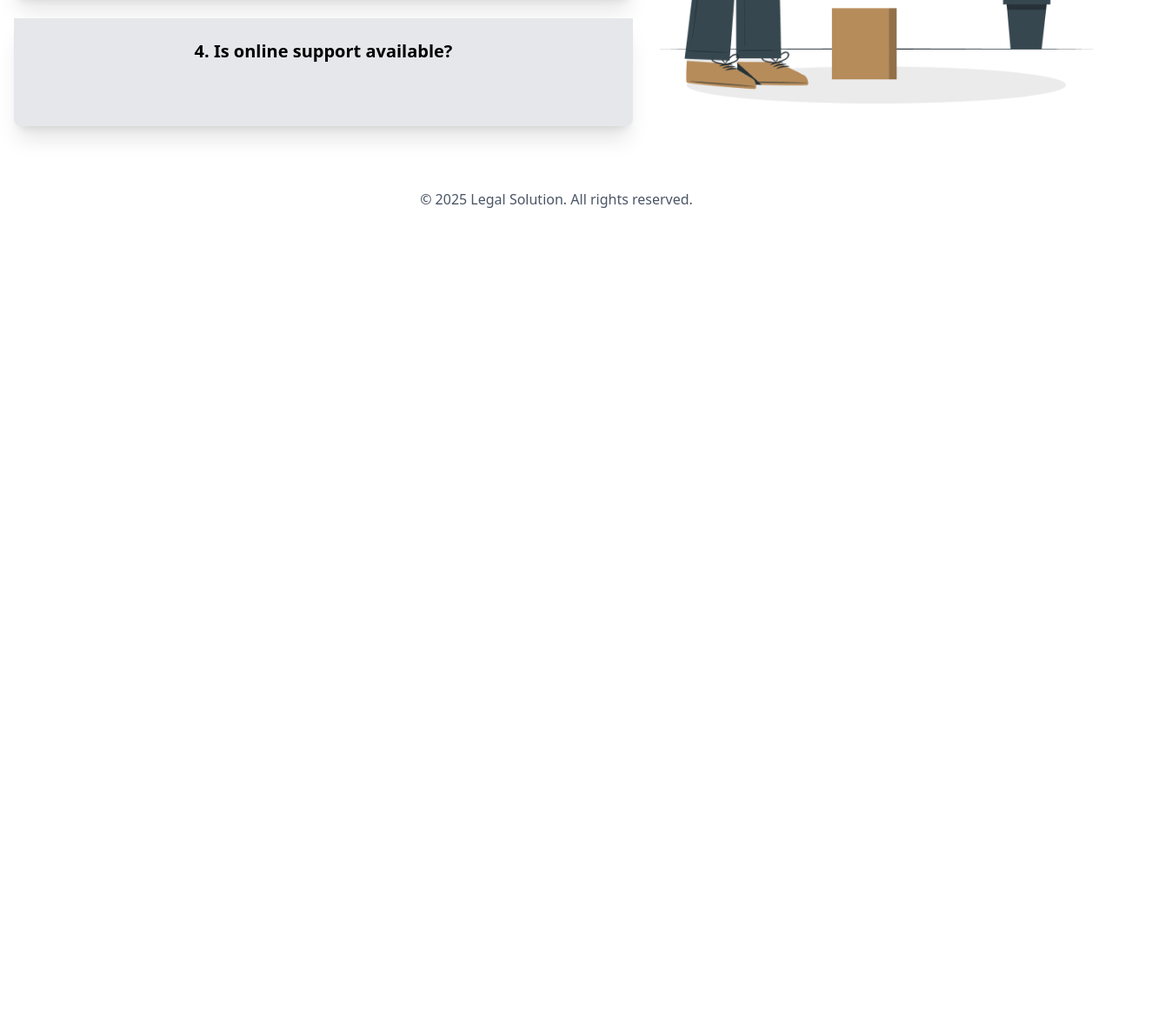
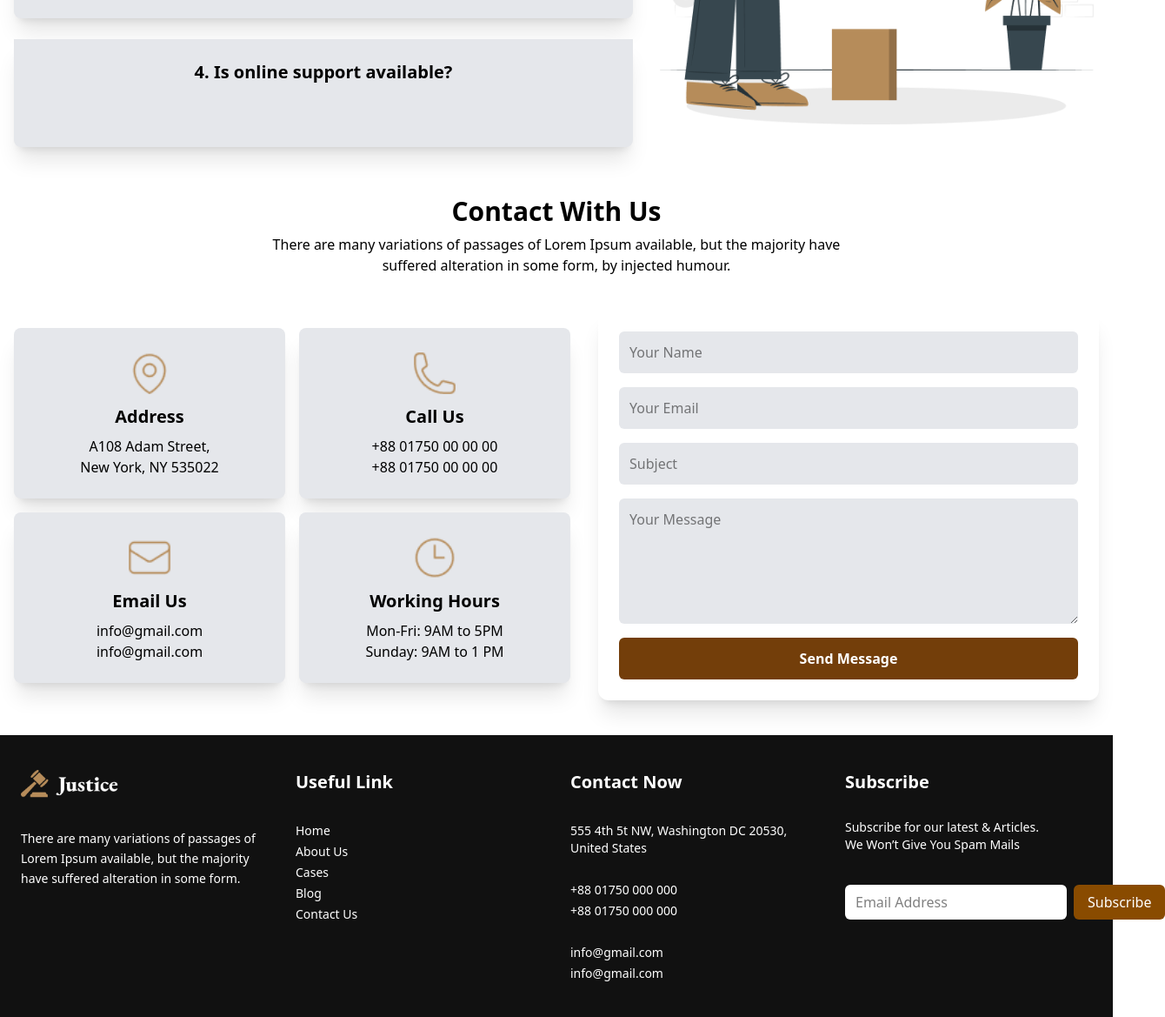
Before and after one commit to MollikaFaria06/legal-solution, a plain HTML site: page index.html in a window 1280 px wide. Shown: the part 2815-3984 px from the top of the page at 87% size, 1340 px wide, since content can reach past the window. Before the commit the page ends 3088 px from the top, so only its background shows below. Drawn offline with nearby package versions, Linux system fonts and the light colour scheme.

Commit message:
added footer section

```diff
--- a/index.html
+++ b/index.html
@@ -1,4 +1,4 @@
-<!DOCTYPE html>
+Last er footer part e h3 r p er moddhe onek gap hoye geche kemne komabo?<!DOCTYPE html>
 <html lang="en">
 <head>
   <meta charset="UTF-8" />
@@ -145,12 +145,102 @@
       </div>
       <img class="w-full max-w-lg" src="images/faq.png" alt="FAQ Image">
     </section>
+
+    <div>
+      <h2 class="text-2xl md:text-3xl font-bold text-center mt-14">Contact With Us</h2>
+      <h6 class="text-sm md:text-base text-center mt-2 px-4 md:px-20">There are many variations of passages of Lorem Ipsum available, but the majority have <br>suffered alteration in some form, by injected humour.</h6>
+    </div>
+
+   <section class="mt-10 flex flex-col lg:flex-row gap-8 items-center justify-center px-4">
+  <!-- Contact Info Cards -->
+  <div class="grid grid-cols-1 sm:grid-cols-2 gap-4 w-full max-w-2xl">
+    <div class="shadow-xl rounded-lg p-6 bg-gray-200">
+      <img class="w-14 mx-auto" src="images/location.png" alt="Location">
+      <h3 class="text-center text-xl font-bold my-2">Address</h3>
+      <p class="text-center">A108 Adam Street,<br>New York, NY 535022</p>
+    </div>
+
+    <div class="shadow-xl rounded-lg p-6 bg-gray-200">
+      <img class="w-14 mx-auto" src="images/call.png" alt="Call">
+      <h3 class="text-center text-xl font-bold my-2">Call Us</h3>
+      <p class="text-center">+88 01750 00 00 00<br>+88 01750 00 00 00</p>
+    </div>
+
+    <div class="shadow-xl rounded-lg p-6 bg-gray-200">
+      <img class="w-14 mx-auto" src="images/email.png" alt="Email">
+      <h3 class="text-center text-xl font-bold my-2">Email Us</h3>
+      <p class="text-center">info@gmail.com<br>info@gmail.com</p>
+    </div>
+
+    <div class="shadow-xl rounded-lg p-6 bg-gray-200">
+      <img class="w-14 mx-auto" src="images/time.png" alt="Working Hours">
+      <h3 class="text-center text-xl font-bold my-2">Working Hours</h3>
+      <p class="text-center">Mon-Fri: 9AM to 5PM<br>Sunday: 9AM to 1 PM</p>
+    </div>
+  </div>
+
+  <!-- Contact Form -->
+  <div class="w-full max-w-xl bg-white p-6 rounded-xl shadow-xl">
+    <form class="space-y-4">
+      <input class="w-full bg-gray-200 p-3 rounded-md text-left" type="text" placeholder="Your Name" />
+      <input class="w-full bg-gray-200 p-3 rounded-md text-left" type="email" placeholder="Your Email" />
+      <input class="w-full bg-gray-200 p-3 rounded-md text-left" type="text" placeholder="Subject" />
+      <textarea class="w-full bg-gray-200 p-3 rounded-md text-left" rows="5" placeholder="Your Message"></textarea>
+      <button class="w-full bg-yellow-900 text-white font-semibold py-3 rounded-md hover:bg-yellow-800 transition duration-200">
+        Send Message
+      </button>
+    </form>
+  </div>
+</section>
+
   </main>
 
-  <!-- Footer -->
-  <footer class="text-center py-8 text-gray-600">
-    © 2025 Legal Solution. All rights reserved.
-  </footer>
+  <footer class="bg-[#111] text-white py-10 px-6">
+  <div class="max-w-7xl mx-auto grid grid-cols-1 sm:grid-cols-2 lg:grid-cols-4 gap-8">
+
+    <!-- Logo & Description -->
+    <div>
+      <img class="w-28 mb-3" src="images/logo.png" alt="Logo" /><br>
+      <p class="text-sm leading-relaxed">
+        There are many variations of passages of Lorem Ipsum available, but the majority have suffered alteration in some form.
+      </p>
+    </div>
+
+    <!-- Useful Links -->
+    <div>
+      <h3 class="text-xl font-bold text-white mb-1">Useful Link</h3><br>
+      <p class="text-sm mt-1">Home</p>
+      <p class="text-sm mt-1">About Us</p>
+      <p class="text-sm mt-1">Cases</p>
+      <p class="text-sm mt-1">Blog</p>
+      <p class="text-sm mt-1">Contact Us</p>
+    </div>
+
+    <!-- Contact Now -->
+    <div>
+      <h3 class="text-xl font-bold text-white mb-1">Contact Now</h3><br>
+      <p class="text-sm mt-1">555 4th 5t NW, Washington DC 20530, United States</p><br>
+      <p class="text-sm mt-1">+88 01750 000 000</p>
+      <p class="text-sm mt-1">+88 01750 000 000</p><br>
+      <p class="text-sm mt-1">info@gmail.com</p>
+      <p class="text-sm mt-1">info@gmail.com</p>
+    </div>
+
+    <!-- Subscribe -->
+    <div>
+      <h3 class="text-xl font-bold text-white mb-1">Subscribe</h3><br>
+      <p class="text-sm mb-3">Subscribe for our latest & Articles. <br> We Won’t Give You Spam Mails</p><br>
+      <form class="flex flex-col sm:flex-row gap-2">
+        <input type="email" placeholder="Email Address"
+               class="bg-white text-black px-3 py-2 rounded-md w-full sm:w-auto flex-1 focus:outline-none" />
+        <button class="bg-yellow-800 hover:bg-yellow-700 text-white px-4 py-2 rounded-md transition">
+          Subscribe
+        </button>
+      </form>
+    </div>
+  </div>
+</footer>
+
 
 </body>
 </html>
```
